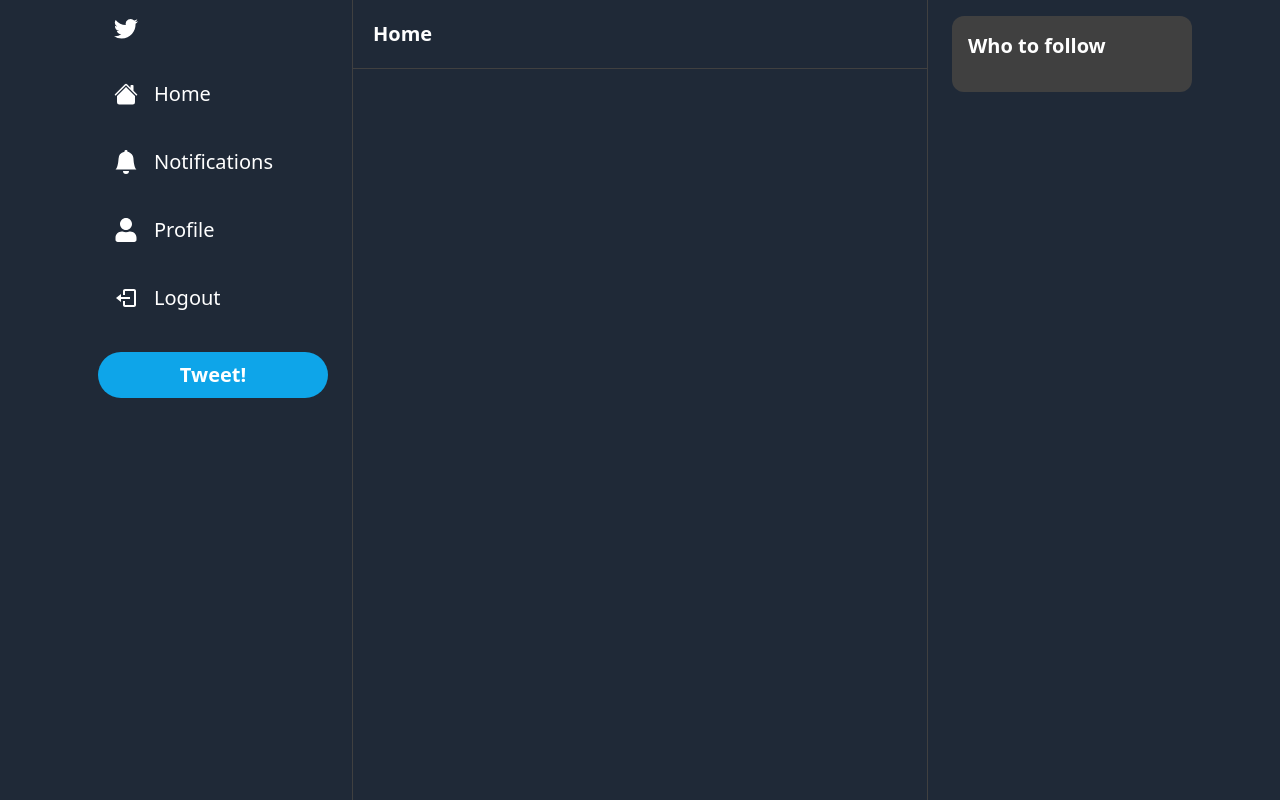
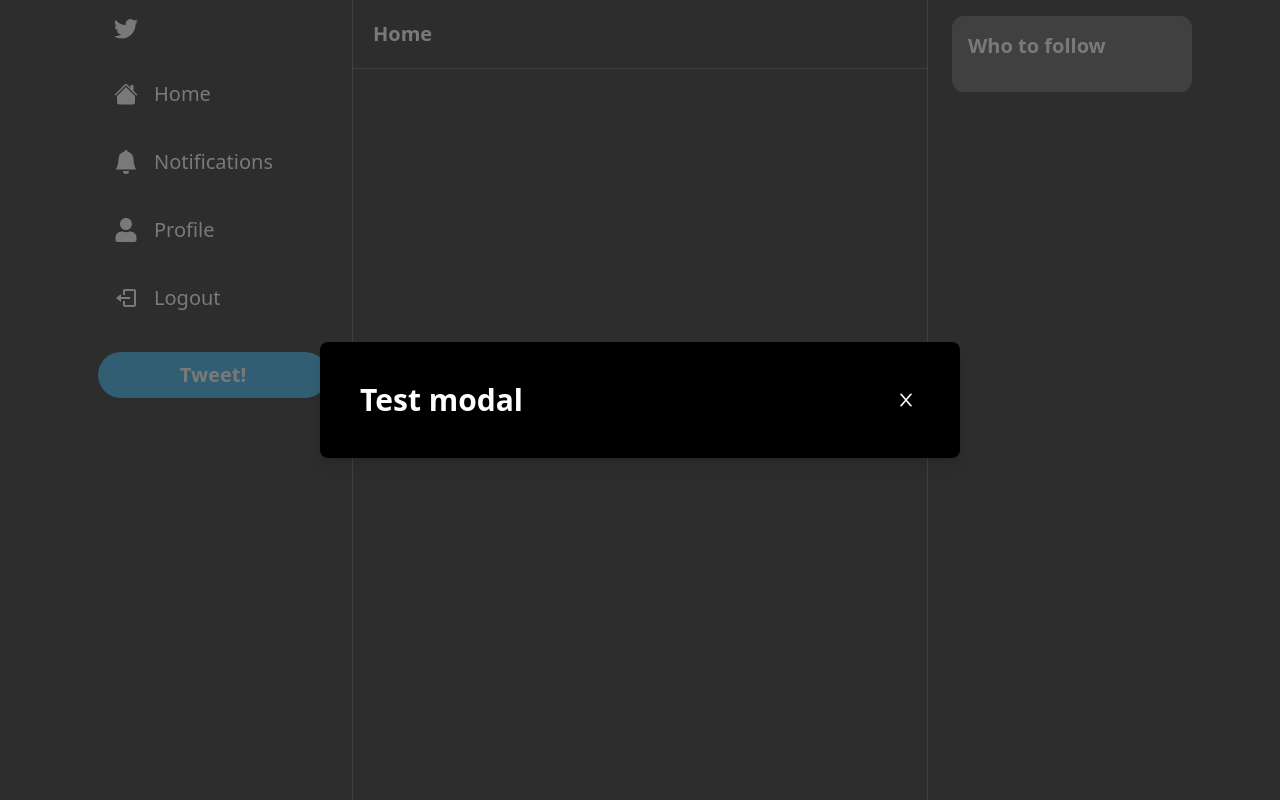
Before and after one commit to filiptrifunovic-mile/tweet-clone, a Next.js app: page / in a window 1280 px wide. Built offline with nearby package versions, Linux system fonts and the light colour scheme.

Commit message:
modal component layout

```diff
--- a/components/Layout.tsx
+++ b/components/Layout.tsx
@@ -7,7 +7,7 @@ interface LayoutProps {
 
 const Layout: React.FC<LayoutProps> = ({ children }) => {
   return (
-    <div className="h-screen bg-gray-800">
+    <div className="h-screen bg-black">
       <div className="h-full container mx-auto xl:px-30 max-w-6xl">
         <div className="h-full grid grid-cols-4">
           <Sidebar />
--- /dev/null
+++ b/components/Modal.tsx
@@ -0,0 +1,109 @@
+import { useCallback } from "react";
+import { AiOutlineClose } from "react-icons/ai";
+
+interface ModalProps {
+  isOpen?: boolean;
+  onClose: () => void;
+  onSubmit: () => void;
+  title?: string;
+  body?: React.ReactElement;
+  footer?: React.ReactElement;
+  actionLabel: string;
+  disabled?: boolean;
+}
+
+const Modal: React.FC<ModalProps> = ({
+  isOpen,
+  onClose,
+  onSubmit,
+  title,
+  body,
+  footer,
+  actionLabel,
+  disabled,
+}) => {
+  const handleClose = useCallback(() => {
+    if (disabled) return;
+
+    onClose();
+  }, [disabled, onClose]);
+
+  const handleSubmit = useCallback(() => {
+    if (disabled) return;
+
+    onSubmit();
+  }, [disabled, onSubmit]);
+
+  if (!isOpen) return null;
+
+  return (
+    <>
+      <div
+        className="
+      justify-center
+      items-center
+      flex
+      overflow-x-hidden
+      overflow-y-auto
+      fixed
+      inset-0
+      z-50
+      outline-none
+      focus:outline-none
+      bg-neutral-700
+      bg-opacity-70
+    "
+      >
+        <div
+          className="
+          relative
+          w-full
+          lg:w-3/6
+          my-6
+          mx-auto
+          lg:max-w-3xl
+          h-full
+          lg:h-auto
+        "
+        >
+          <div
+            className="
+            h-full
+            lg:h-auto
+            border-0
+            shadow-lg
+            rounded-lg
+            relative
+            flex
+            flex-col
+            w-full
+            bg-black
+            outline-none
+            focus:outline-none
+          "
+          >
+            <div
+              className="
+              flex
+              items-center
+              justify-between
+              p-10
+              rounded-t
+            "
+            >
+              <h3 className="text-3xl font-semibold text-white">{title}</h3>
+              <button
+                onClick={handleClose}
+                className="p-1 ml-auto border-0 text-white hover:opacity-70 transition"
+              >
+                <AiOutlineClose size={20} />
+              </button>
+            </div>
+          </div>
+        </div>
+      </div>
+    </>
+  );
+};
+
+export default Modal;
--- a/pages/_app.tsx
+++ b/pages/_app.tsx
@@ -1,11 +1,15 @@
 import Layout from "@/components/Layout";
+import Modal from "@/components/Modal";
 import "@/styles/globals.css";
 import type { AppProps } from "next/app";
 
 export default function App({ Component, pageProps }: AppProps) {
   return (
-    <Layout>
-      <Component {...pageProps} />
-    </Layout>
+    <>
+      <Modal isOpen title="Test modal" />
+      <Layout>
+        <Component {...pageProps} />
+      </Layout>
+    </>
   );
 }
```
